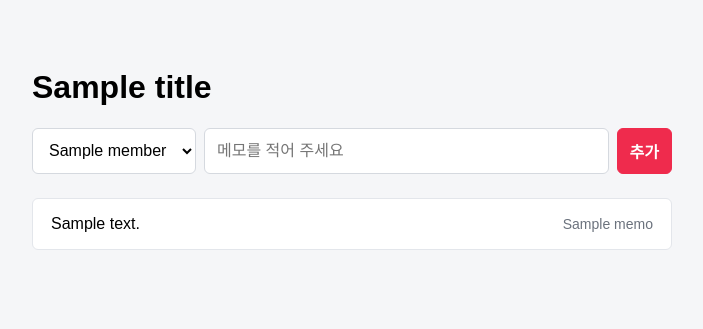
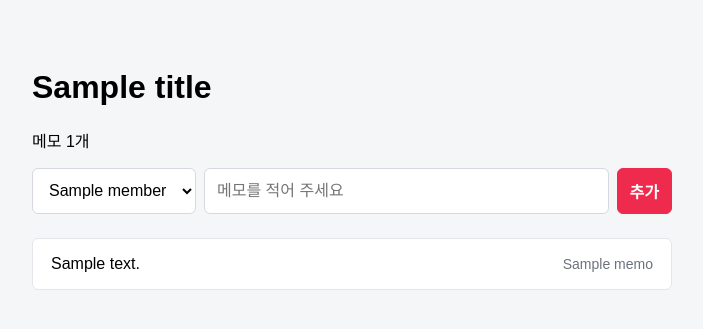
Before and after one commit to choidy180/memo-app, a Node server app: template views/index.ejs in a window 1280 px wide. Shown: the top 329 px of the page, without its empty margins (288-991 px from the left). Run offline with Node 20, Linux system fonts and the light colour scheme; the template is opened without the code that fills it: most values are stand-ins (such as "Sample title", 1, 10 or a date in 2020).

Commit message:
feat: 메모 개수 표시

```diff
--- a/views/index.ejs
+++ b/views/index.ejs
@@ -9,6 +9,7 @@
 <body>
   <main class="page">
     <h1><%= title %></h1>
+    <p class="memo-count">메모 <%= memos.length %>개</p>
     <form class="memo-form" action="/memos" method="post">
       <select name="memberId" aria-label="작성자">
         <% members.forEach((member) => { %>
```
